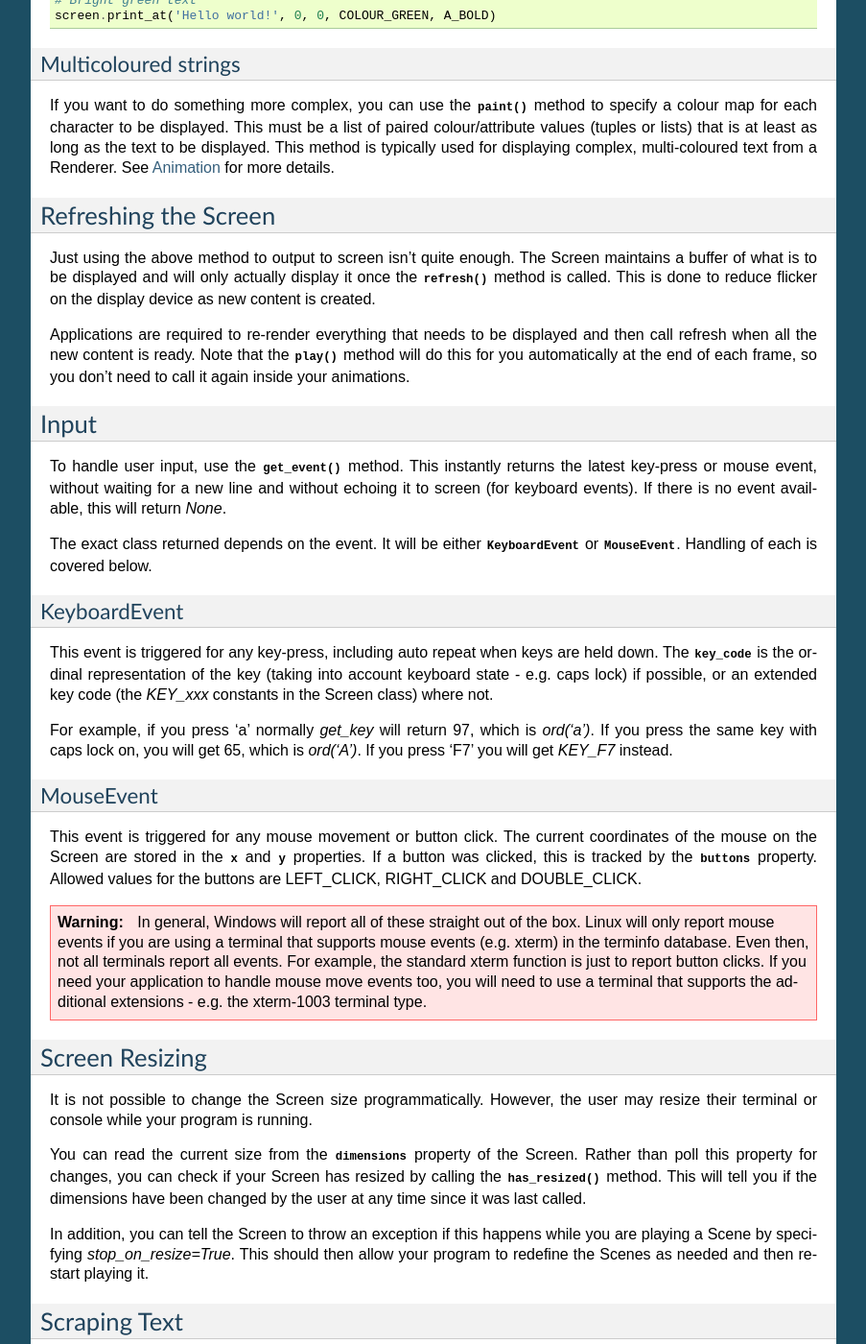
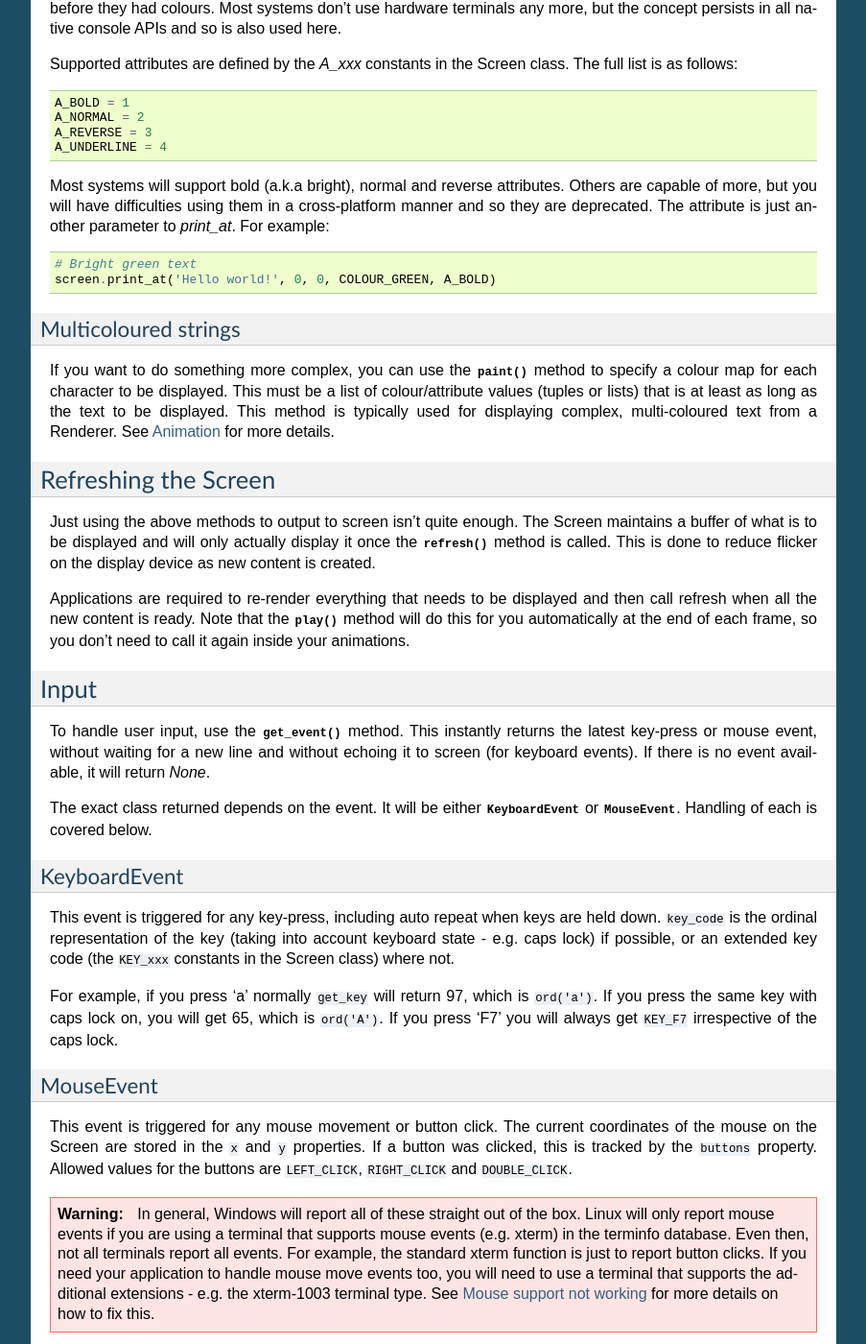
Before and after one commit to peterbrittain/asciimatics, a Sphinx documentation site: the page built from doc/source/io.rst, in a window 1280 px wide and 1400 px high, scrolled down 991 px. Shown: the whole window at 96% size, without its empty margins (198-1101 px from the left). Built offline with Sphinx 7.4.7, drawn with Linux system fonts in a browser that asks for light colours; some of the changed text lies outside the part shown.

Commit message:
General docs tidy up.

```diff
--- a/doc/source/intro.rst
+++ b/doc/source/intro.rst
@@ -34,17 +34,28 @@
 Installation
 ------------
 
-To install asciimatics, simply:
+Asciimatics supports Python versions 2 & 3.  For a list of the precise
+list of tested versions, see `here <https://pypi.python.org/pypi/asciimatics>`_.
+
+To install asciimatics, simply install with `pip`.  You can get it from
+`here <http://pip.readthedocs.org/en/stable/installing/>`_ and then just run:
 
 .. code-block:: bash
 
     $ pip install asciimatics
 
+This should install all your dependencies for you.  If you don't use pip
+or it fails to install them, you can install the dependencies directly
+using the packages listed in `requirements.txt
+<https://github.com/peterbrittain/asciimatics/blob/master/requirements.txt>`_.
+Additionally, Windows users will need to install `pypiwin32`.
+
 Quick start guide
 -----------------
 
-Create a :py:obj:`.Screen`, put together a :py:obj:`.Scene`
-using some :py:obj:`.Effect` objects and then get the Screen to play it.  An Effect
+Once you have installed asciimatics as per the instructions above, simply
+create a :py:obj:`.Screen`, put together a :py:obj:`.Scene` using some
+:py:obj:`.Effect` objects and then get the Screen to play it.  An Effect
 will typically need to display some pre-formatted text.  This is usually
 provided by a :py:obj:`.Renderer`.  For example:
 
--- a/doc/source/io.rst
+++ b/doc/source/io.rst
@@ -31,9 +31,22 @@
 
 Colours
 ^^^^^^^
-Common colours are defined by the `COLOUR_xxx` constants in the Screen class,
-e.g. `COLOUR_RED`.  If you have a display capable of handling more than these
-(e.g. 256 colour xterm) you can use the indexes of the colours for that display
+Common colours are defined by the `COLOUR_xxx` constants in the Screen class.
+The full list is as follows:
+
+.. code-block:: python
+
+    COLOUR_BLACK = 0
+    COLOUR_RED = 1
+    COLOUR_GREEN = 2
+    COLOUR_YELLOW = 3
+    COLOUR_BLUE = 4
+    COLOUR_MAGENTA = 5
+    COLOUR_CYAN = 6
+    COLOUR_WHITE = 7
+
+If you have a display capable of handling more than these (e.g. 256 colour
+xterm) you can use the indexes of the colours for that display
 directly instead.  When creating effects that use these extra colours, it is
 recommended that you also support a reduced colour mode, using just the
 8 common colours.  For an example of how to do this, see the :py:obj:`.Rainbow`
@@ -46,11 +59,20 @@
 systems don't use hardware terminals any more, but the concept persists in
 all native console APIs and so is also used here.
 
-Supported attributes are defined by the `A_xxx` constants in the Screen class,
-e.g. `A_BOLD`.  Most systems will support bold (a.k.a bright), normal and
-reverse attributes.  Others are capable of more, but you will have
-difficulties using them in a cross-platform manner and so they are deprecated.
-The attribute is just another parameter to `print_at`.  For example:
+Supported attributes are defined by the `A_xxx` constants in the Screen class.
+The full list is as follows:
+
+.. code-block:: python
+
+    A_BOLD = 1
+    A_NORMAL = 2
+    A_REVERSE = 3
+    A_UNDERLINE = 4
+
+Most systems will support bold (a.k.a bright), normal and reverse attributes.
+Others are capable of more, but you will have difficulties using them in a
+cross-platform manner and so they are deprecated. The attribute is just
+another parameter to `print_at`.  For example:
 
 .. code-block:: python
 
@@ -61,14 +83,14 @@
 ^^^^^^^^^^^^^^^^^^^^^
 If you want to do something more complex, you can use the :py:meth:`.paint`
 method to specify a colour map for each character to be displayed.  This must
-be a list of paired colour/attribute values (tuples or lists) that is at least
+be a list of colour/attribute values (tuples or lists) that is at least
 as long as the text to be displayed.  This method is typically used for
 displaying complex, multi-coloured text from a Renderer.  See
 :ref:`animation-ref` for more details.
 
 Refreshing the Screen
 ---------------------
-Just using the above method to output to screen isn't quite enough.
+Just using the above methods to output to screen isn't quite enough.
 The Screen maintains a buffer of what is to be displayed and will only actually
 display it once the :py:meth:`.refresh` method is called.  This is done to
 reduce flicker on the display device as new content is created.
@@ -84,7 +106,7 @@
 To handle user input, use the :py:meth:`.get_event` method.  This instantly
 returns the latest key-press or mouse event, without waiting for a new line and
 without echoing it to screen (for keyboard events).  If there is no event
-available, this will return `None`.
+available, it will return `None`.
 
 The exact class returned depends on the event.  It will be either
 :py:obj:`.KeyboardEvent` or :py:obj:`.MouseEvent`.  Handling of each is covered
@@ -93,21 +115,23 @@
 KeyboardEvent
 ^^^^^^^^^^^^^
 This event is triggered for any key-press, including auto repeat when keys are
-held down.  The :py:obj:`key_code` is the ordinal representation
-of the key (taking into account keyboard state - e.g. caps lock) if possible,
-or an extended key code (the `KEY_xxx` constants in the Screen class) where not.
+held down.  ``key_code`` is the ordinal representation of the key (taking
+into account keyboard state - e.g. caps lock) if possible,
+or an extended key code (the ``KEY_xxx`` constants in the Screen class) where
+not.
 
-For example, if you press 'a' normally `get_key` will return 97, which is
-`ord('a')`.  If you press the same key with caps lock on, you will get 65,
-which is `ord('A')`.  If you press 'F7' you will get `KEY_F7` instead.
+For example, if you press 'a' normally ``get_key`` will return 97, which is
+``ord('a')``.  If you press the same key with caps lock on, you will get 65,
+which is ``ord('A')``.  If you press 'F7' you will always get ``KEY_F7``
+irrespective of the caps lock.
 
 MouseEvent
 ^^^^^^^^^^
 This event is triggered for any mouse movement or button click.  The current
-coordinates of the mouse on the Screen are stored in the :py:obj:`x`
-and :py:obj:`y` properties.  If a button was clicked, this is
-tracked by the :py:obj:`buttons` property.  Allowed values for the
-buttons are LEFT_CLICK, RIGHT_CLICK and DOUBLE_CLICK.
+coordinates of the mouse on the Screen are stored in the ``x`` and ``y``
+properties.  If a button was clicked, this is tracked by the ``buttons``
+property.  Allowed values for the buttons are ``LEFT_CLICK``, ``RIGHT_CLICK``
+and ``DOUBLE_CLICK``.
 
 .. warning::
 
@@ -118,10 +142,11 @@
     function is just to report button clicks.  If you need your application
     to handle mouse move events too, you will need to use a terminal that
     supports the additional extensions - e.g. the xterm-1003 terminal type.
+    See :ref:`mouse-issues-ref` for more details on how to fix this.
 
 Screen Resizing
 ---------------
-It is not possible to change the Screen size programmatically.  However, the
+It is not possible to change the Screen size through your program.  However, the
 user may resize their terminal or console while your program is running.
 
 You can read the current  size from the :py:obj:`.dimensions` property of the
@@ -131,9 +156,9 @@
 was last called.
 
 In addition, you can tell the Screen to throw an exception if this happens
-while you are playing a Scene by specifying `stop_on_resize=True`.  This should
-then allow your program to redefine the Scenes as needed and then re-start
-playing it.
+while you are playing a Scene by specifying ``stop_on_resize=True``.  This
+should then allow your program to redefine the Scenes as needed and then pass
+the new Scenes to the Screen to play them instead.
 
 Scraping Text
 -------------
@@ -158,7 +183,7 @@
 :py:meth:`.draw` method will draw a straight line from the current cursor
 location to the specified coordinates.
 
-You can override the anti-aliasing with the `char` parameter.  This is most
+You can override the anti-aliasing with the ``char`` parameter.  This is most
 useful when trying to clear what was already drawn.  For example:
 
 .. code-block:: python
@@ -172,5 +197,5 @@
     screen.draw(10, 10, char=' ')
 
 If the resulting line is too thick, you can also pick a thinner pen by
-specifying `thin=True`.  Examples of both styles can be found in the Clock
+specifying ``thin=True``.  Examples of both styles can be found in the Clock
 sample code.
--- a/doc/source/rendering.rst
+++ b/doc/source/rendering.rst
@@ -10,11 +10,11 @@
 A Renderer is simply an object that will return one or more text strings and
 associated colour maps in a format that is suitable for display using the
 :py:meth:`.paint` method.  This collation of text string and colour map is
-referred to as the rendered text.  This rendered text might vary in complexity
-from a single, monochrome string through to many frames from an ASCII rendition
+referred to as the rendered text.  It might vary in complexity from a single,
+monochrome string through to many frames from an ASCII rendition
 of a colour video or animated GIF.
 
-All renderers must implement the API of the abstract :py:obj:`Renderer` class,
+All renderers must implement the API of the abstract :py:obj:`.Renderer` class,
 however there are 2 basic variants.
 
 1. The :py:obj:`.StaticRenderer` creates pre-rendered sequences of rendered
```
Also changed, not shown: other parts of doc/source/rendering.rst (+6 -5 lines), doc/source/animation.rst (+25 -23 lines), doc/source/troubleshooting.rst (+11 -9 lines).
